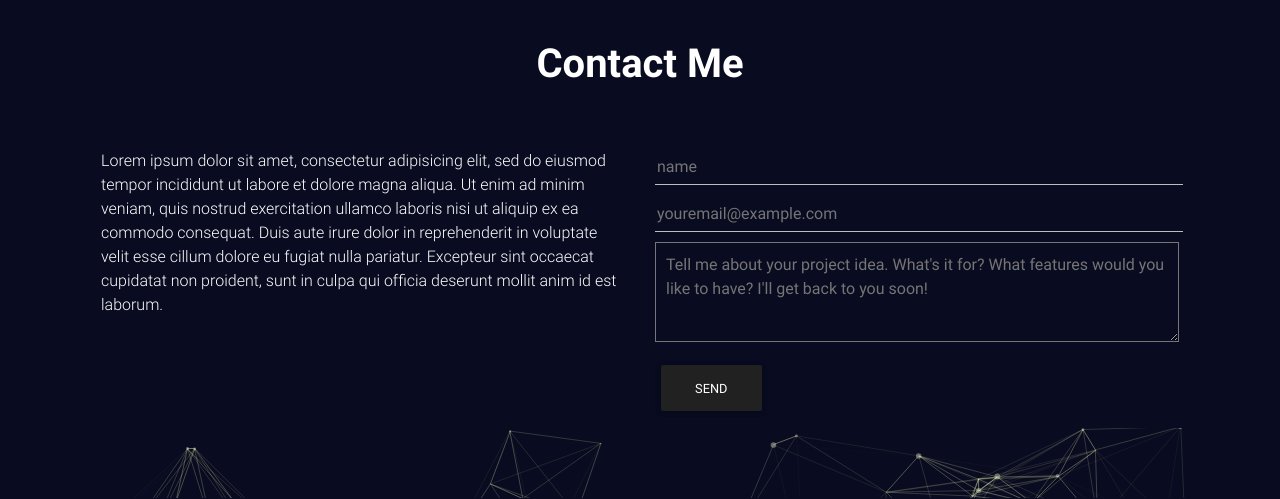
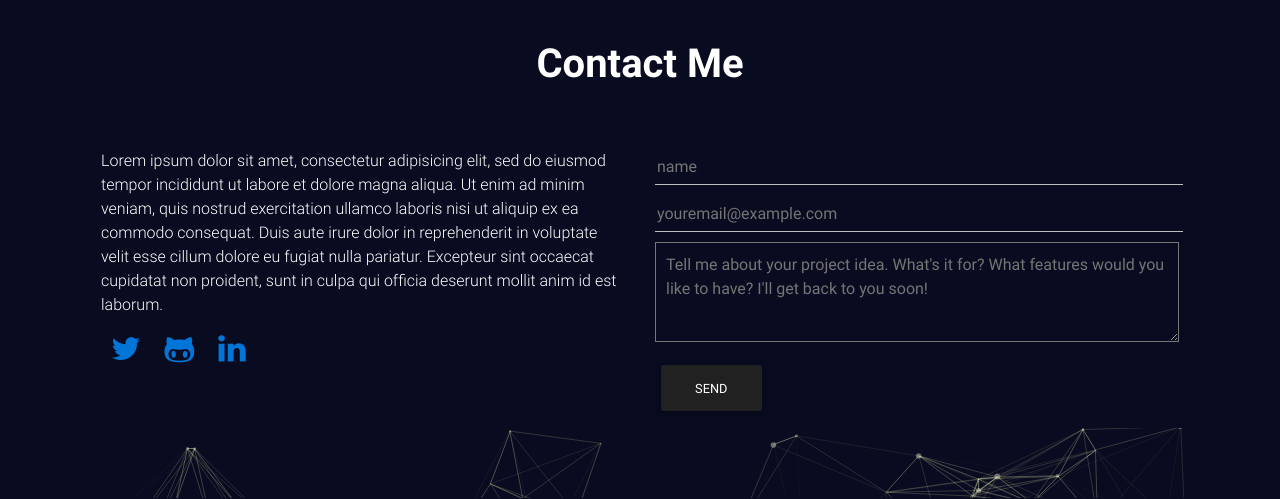
Before and after one commit to jnm2377/portfolio, a PHP site: page / in a window 1280 px wide. Shown: the part 4466-4965 px from the top of the page. Run offline with PHP 8.4, Linux system fonts and the light colour scheme; some libraries are stand-ins or nearby versions.

Commit message:
added social links to contact

```diff
--- a/css/style.css
+++ b/css/style.css
@@ -163,6 +163,10 @@ section {
   margin-top: 20px;
 }
 
+.social {
+  margin: auto 10px;
+}
+
 footer > .container > .row {
   padding-top: 50px;
   border: 1px solid transparent;
--- a/index.html
+++ b/index.html
@@ -376,7 +376,11 @@
           <h2 class="font-weight-bold text-center" id="contactMe">Contact Me</h2>
           <div class="row">
             <div class="col-md-6">
-              <p class="wow fadeIn">Lorem ipsum dolor sit amet, consectetur adipisicing elit, sed do eiusmod tempor incididunt ut labore et dolore magna aliqua. Ut enim ad minim veniam, quis nostrud exercitation ullamco laboris nisi ut aliquip ex ea commodo consequat. Duis aute irure dolor in reprehenderit in voluptate velit esse cillum dolore eu fugiat nulla pariatur. Excepteur sint occaecat cupidatat non proident, sunt in culpa qui officia deserunt mollit anim id est laborum.</p>
+              <p class="wow fadeIn text-left">Lorem ipsum dolor sit amet, consectetur adipisicing elit, sed do eiusmod tempor incididunt ut labore et dolore magna aliqua. Ut enim ad minim veniam, quis nostrud exercitation ullamco laboris nisi ut aliquip ex ea commodo consequat. Duis aute irure dolor in reprehenderit in voluptate velit esse cillum dolore eu fugiat nulla pariatur. Excepteur sint occaecat cupidatat non proident, sunt in culpa qui officia deserunt mollit anim id est laborum.</p>
+
+              <a href="https://twitter.com/brosefina_nm" class="social"><i class="fa fa-twitter fa-2x"> </i></a>
+              <a href="https://github.com/jnm2377" class="social"><i class="fa fa-github-alt fa-2x"> </i></a>
+              <a href="https://www.linkedin.com/in/josefinamancilla/" class="social"><i class="fa fa-linkedin fa-2x"> </i></a>
             </div>
 
             <div class="col-md-6">
```
